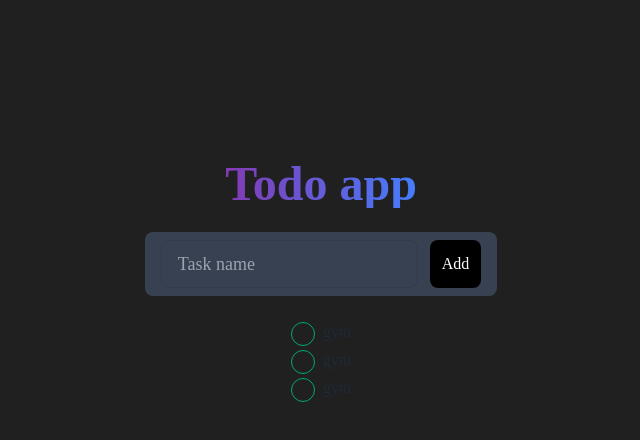
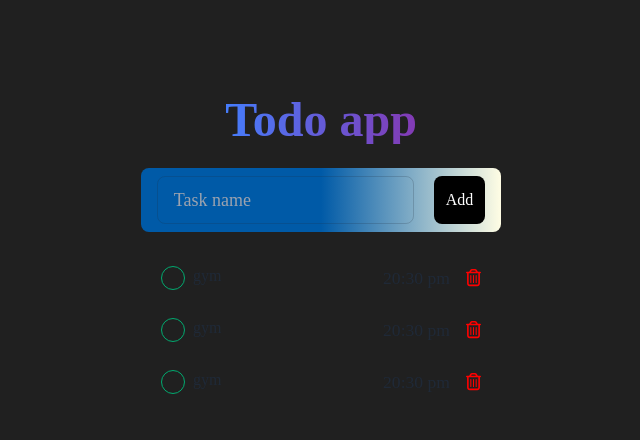
Before and after one commit to foadEbrahimi/Todo-List, a React (Vite) app: page / in a window 1280 px wide. Shown: the top 440 px of the page, without its empty margins (319-959 px from the left). Built offline with nearby package versions, Linux system fonts and the light colour scheme; a web font is replaced by a local one.

Commit message:
Create design app

```diff
--- a/src/App.jsx
+++ b/src/App.jsx
@@ -4,7 +4,7 @@ import Todos from './components/Todo/Todos';
 import Form from './components/Form';
 export default function App() {
   return (
-    <div className="h-screen flex flex-col items-center pt-40 gap-y-6">
+    <div className="h-screen flex flex-col items-center pt-24 gap-y-6">
       <Header />
       <Form />
       <Todos />
--- a/src/components/Form.jsx
+++ b/src/components/Form.jsx
@@ -2,17 +2,15 @@ import React from 'react';
 
 export default function Form() {
   return (
-    <form>
-      <div className="flex gap-x-3 bg-gray-700 px-4 py-2 rounded-lg">
+    <form className="flex gap-x-5 px-4 py-2 rounded-lg">
       <input
         type="text"
         className="bg-transparent text-white text-lg input input-bordered"
         placeholder="Task name"
       />
-        <button className="bg-black text-white px-3 py-2 rounded-lg hover:bg-white hover:text-black transition-all duration-500">
+      <button className="bg-black text-white px-3 py-2 rounded-lg hover:bg-transparent hover:border-2 hover:text-black transition-all duration-500">
         Add
       </button>
-      </div>
     </form>
   );
 }
--- a/src/components/Todo/Todo.jsx
+++ b/src/components/Todo/Todo.jsx
@@ -1,15 +1,29 @@
 import React from 'react';
-
 export default function Todo() {
+  const date = new Date();
   return (
-    <div className="flex ">
+    <div className="flex items-center justify-between w-[21rem] p-2">
       <div>
         <div class="flex items-center gap-x-2">
-          <input type="radio" className="radio radio-success" />
+          <input type="checkbox" className="radio radio-success" />
           <p className="pb-1">gym</p>
         </div>
       </div>
-      <div></div>
+      <div className="flex items-center gap-x-4">
+        <span className="text-[1.1rem]">
+          {date.getHours()}:{date.getMinutes()} pm
+        </span>
+        <span className="cursor-pointer">
+          <svg
+            className="w-[15px]"
+            xmlns="http://www.w3.org/2000/svg1"
+            fill="red"
+            viewBox="0 0 448 512"
+          >
+            <path d="M160 400C160 408.8 152.8 416 144 416C135.2 416 128 408.8 128 400V192C128 183.2 135.2 176 144 176C152.8 176 160 183.2 160 192V400zM240 400C240 408.8 232.8 416 224 416C215.2 416 208 408.8 208 400V192C208 183.2 215.2 176 224 176C232.8 176 240 183.2 240 192V400zM320 400C320 408.8 312.8 416 304 416C295.2 416 288 408.8 288 400V192C288 183.2 295.2 176 304 176C312.8 176 320 183.2 320 192V400zM317.5 24.94L354.2 80H424C437.3 80 448 90.75 448 104C448 117.3 437.3 128 424 128H416V432C416 476.2 380.2 512 336 512H112C67.82 512 32 476.2 32 432V128H24C10.75 128 0 117.3 0 104C0 90.75 10.75 80 24 80H93.82L130.5 24.94C140.9 9.357 158.4 0 177.1 0H270.9C289.6 0 307.1 9.358 317.5 24.94H317.5zM151.5 80H296.5L277.5 51.56C276 49.34 273.5 48 270.9 48H177.1C174.5 48 171.1 49.34 170.5 51.56L151.5 80zM80 432C80 449.7 94.33 464 112 464H336C353.7 464 368 449.7 368 432V128H80V432z" />
+          </svg>
+        </span>
+      </div>
     </div>
   );
 }
--- a/src/components/Todo/Todos.jsx
+++ b/src/components/Todo/Todos.jsx
@@ -3,7 +3,7 @@ import Todo from './Todo';
 
 export default function Todos() {
   return (
-    <div>
+    <div className="space-y-2">
       <Todo />
       <Todo />
       <Todo />
--- a/src/index.css
+++ b/src/index.css
@@ -12,9 +12,22 @@ body {
   background: rgb(131, 58, 180);
   background: linear-gradient(
     90deg,
-    rgba(131, 58, 180, 1) 0%,
-    rgba(69, 125, 252, 1) 100%
+    rgba(69, 125, 252, 1) 0%,
+    rgba(131, 58, 180, 1) 100%
   );
   -webkit-background-clip: text;
   -webkit-text-fill-color: transparent;
 }
+form {
+  background: #005aa7; /* fallback for old browsers */
+  background: -webkit-linear-gradient(
+    to right,
+    #005aa7,
+    #fffde4
+  ); /* Chrome 10-25, Safari 5.1-6 */
+  background: linear-gradient(
+    to right,
+    #005aa7 50%,
+    #fffde4
+  ); /* W3C, IE 10+/ Edge, Firefox 16+, Chrome 26+, Opera 12+, Safari 7+ */
+}
```
Also changed, not shown: public/images/Trash.svg (added). Lines whose indentation alone changed are shown as unchanged.
